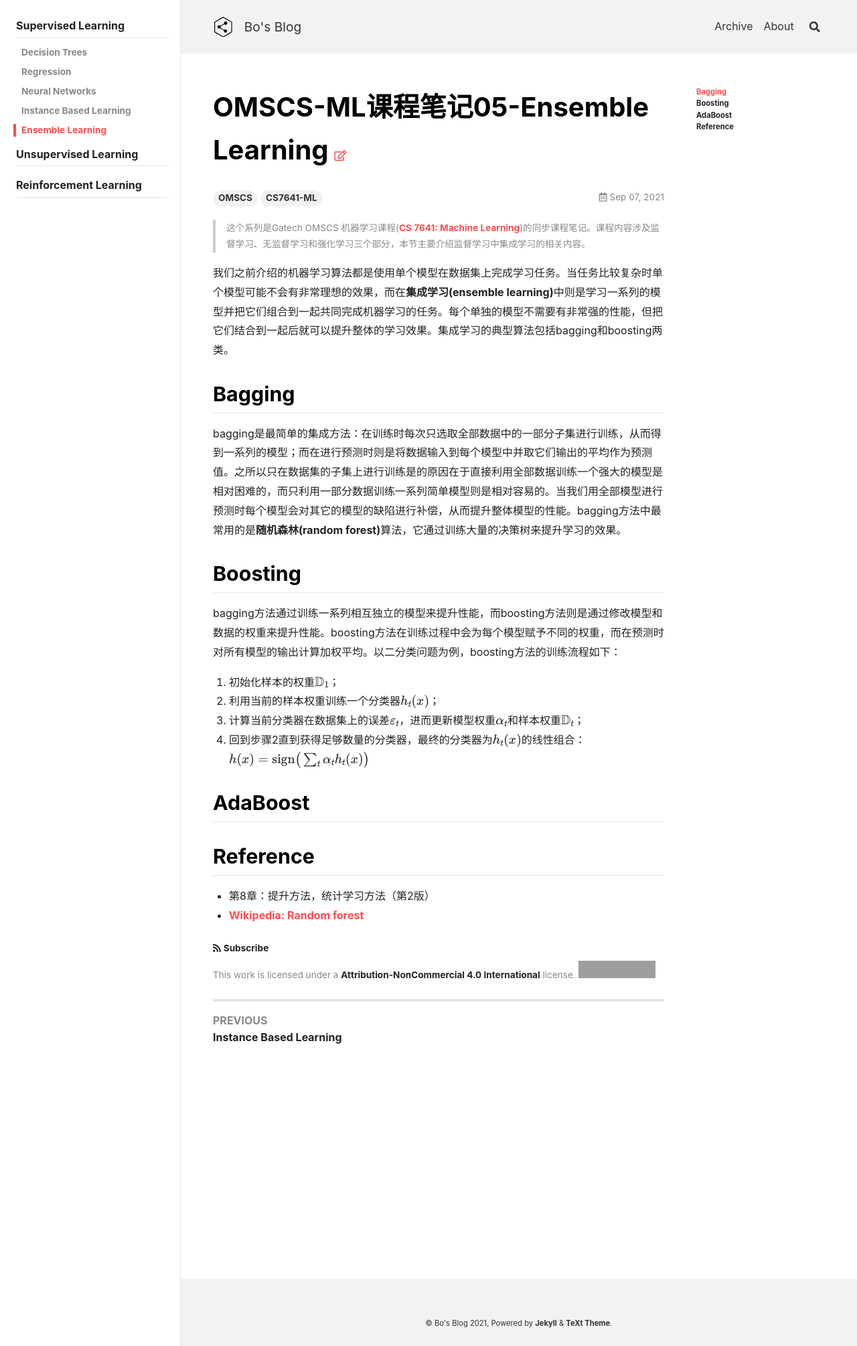
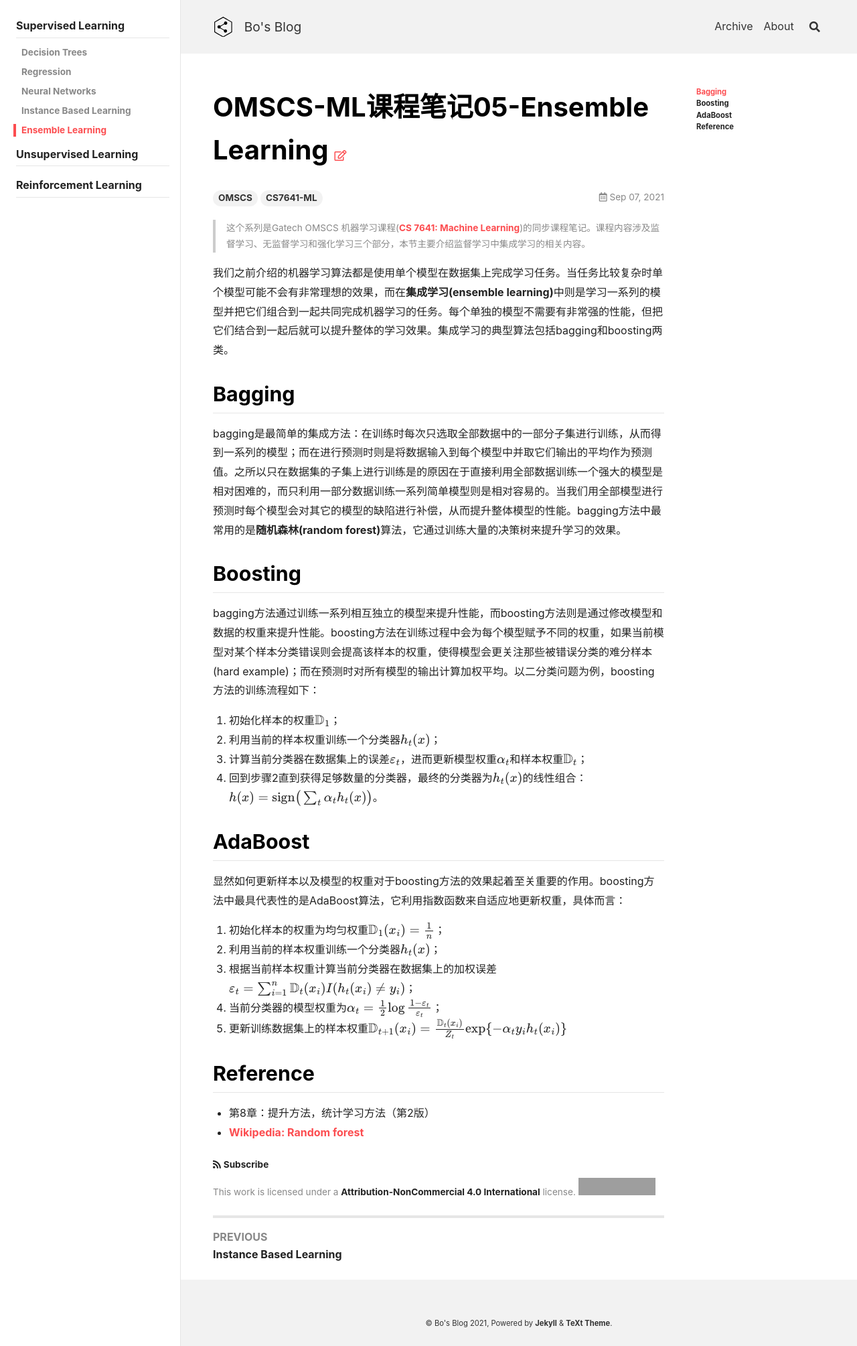
Before and after one commit to peng00bo00/peng00bo00_previous_blog, a Jekyll site: the page built from _posts/2021-09-07-OMSCS-ML-NOTES-05.md, in a window 1280 px wide. Shown: the whole page at 67% size. Built offline with Jekyll 4.4.1, drawn with Linux system fonts in a browser that asks for light colours; nearby versions of some CDN libraries; formulas are drawn with MathJax 3; grey boxes are pictures that could not be loaded.

Commit message:
Update 2021-09-07-OMSCS-ML-NOTES-05.md

```diff
--- a/_posts/2021-09-07-OMSCS-ML-NOTES-05.md
+++ b/_posts/2021-09-07-OMSCS-ML-NOTES-05.md
@@ -20,14 +20,22 @@ bagging是最简单的集成方法：在训练时每次只选取全部数据中
 
 ## Boosting
 
-bagging方法通过训练一系列相互独立的模型来提升性能，而boosting方法则是通过修改模型和数据的权重来提升性能。boosting方法在训练过程中会为每个模型赋予不同的权重，而在预测时对所有模型的输出计算加权平均。以二分类问题为例，boosting方法的训练流程如下：
+bagging方法通过训练一系列相互独立的模型来提升性能，而boosting方法则是通过修改模型和数据的权重来提升性能。boosting方法在训练过程中会为每个模型赋予不同的权重，如果当前模型对某个样本分类错误则会提高该样本的权重，使得模型会更关注那些被错误分类的难分样本(hard example)；而在预测时对所有模型的输出计算加权平均。以二分类问题为例，boosting方法的训练流程如下：
 
 1. 初始化样本的权重$\mathbb{D}_1$；
 2. 利用当前的样本权重训练一个分类器$h_t(x)$；
 3. 计算当前分类器在数据集上的误差$\varepsilon_t$，进而更新模型权重$\alpha_t$和样本权重$\mathbb{D}_t$；
-4. 回到步骤2直到获得足够数量的分类器，最终的分类器为$h_t(x)$的线性组合：$h(x) = \text{sign} \big( \sum_t \alpha_t h_t(x) \big)$
+4. 回到步骤2直到获得足够数量的分类器，最终的分类器为$h_t(x)$的线性组合：$h(x) = \text{sign} \big( \sum_t \alpha_t h_t(x) \big)$。
 
 ## AdaBoost
+
+显然如何更新样本以及模型的权重对于boosting方法的效果起着至关重要的作用。boosting方法中最具代表性的是AdaBoost算法，它利用指数函数来自适应地更新权重，具体而言：
+
+1. 初始化样本的权重为均匀权重$\mathbb{D}_1(x_i) = \frac{1}{n}$；
+2. 利用当前的样本权重训练一个分类器$h_t(x)$；
+3. 根据当前样本权重计算当前分类器在数据集上的加权误差$\varepsilon_t = \sum_{i=1}^n \mathbb{D}_t(x_i) I(h_t(x_i) \neq y_i)$；
+4. 当前分类器的模型权重为$\alpha_t = \frac{1}{2} \log \frac{1 - \varepsilon_t}{\varepsilon_t}$；
+5. 更新训练数据集上的样本权重$$\mathbb{D}_{t+1}(x_i) = \frac{\mathbb{D}_{t}(x_i)}{Z_t} \exp \{-\alpha_t y_i h_t(x_i) \}$$
 
 ## Reference
 
```
